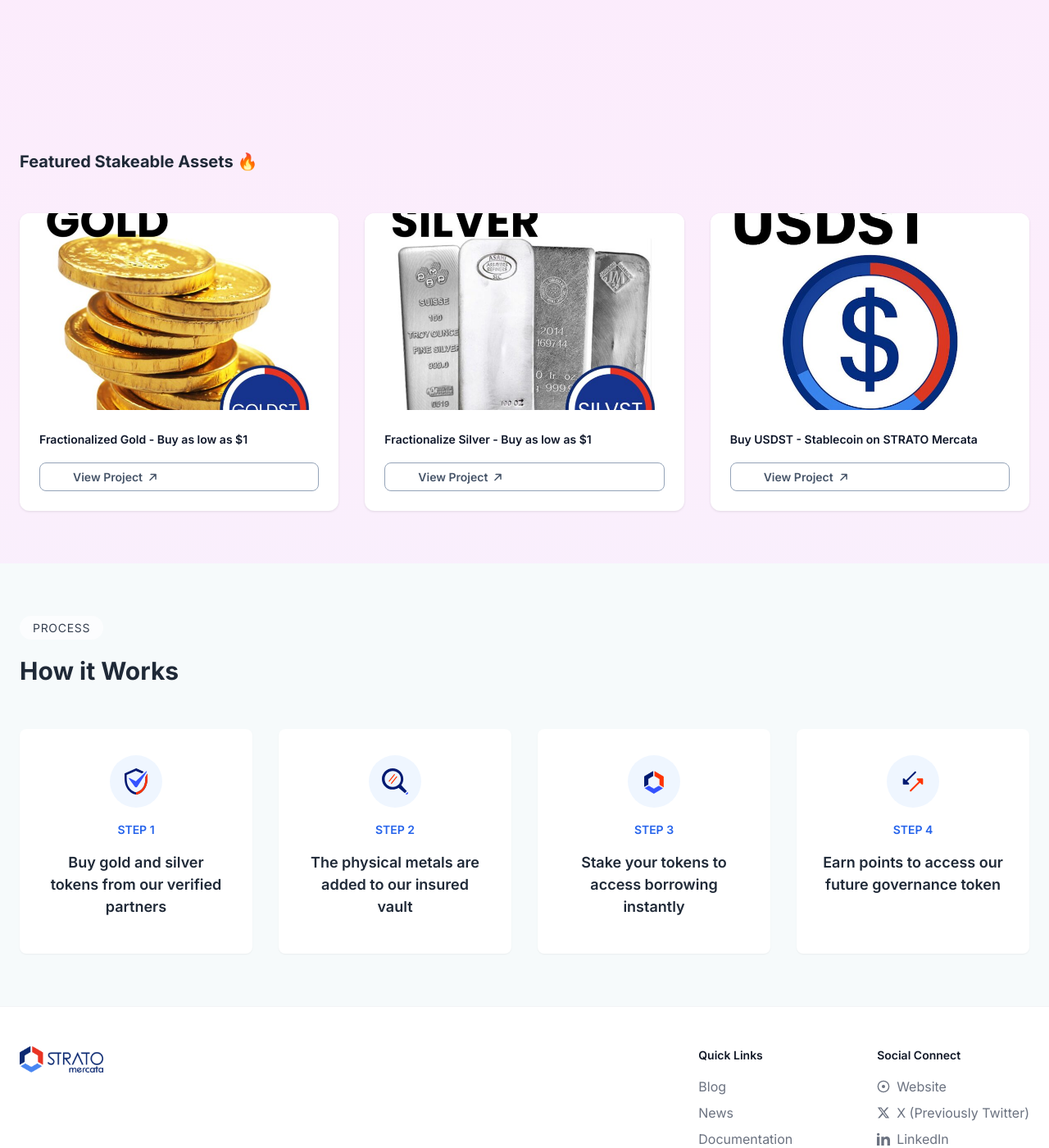
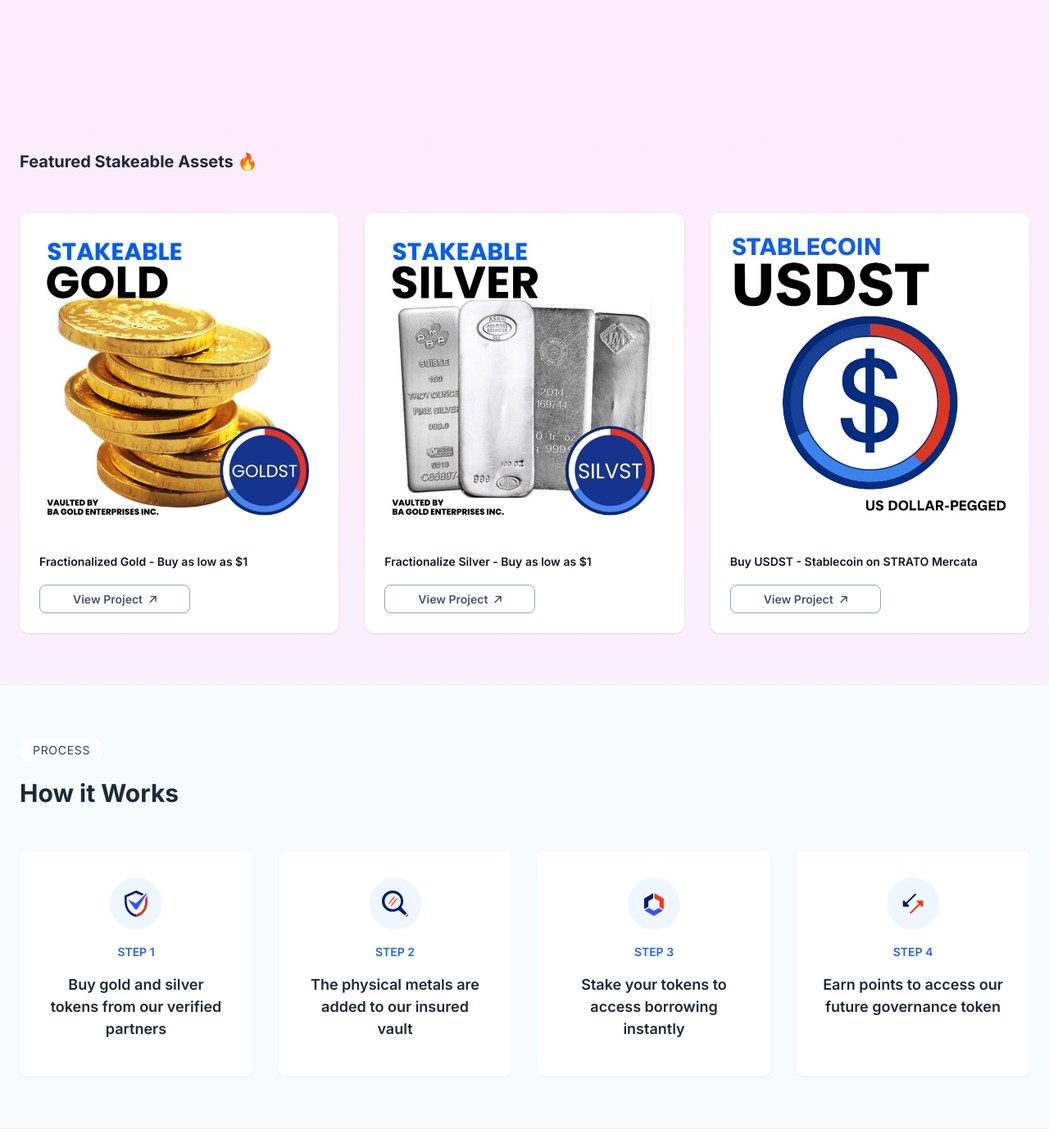
Before and after one commit to stratomercata/stratomercata-website, a Jekyll site: the page built from source/index.html, in a window 1280 px wide and 1400 px high, scrolled down 530 px. Shown: the whole window at 82% size. Built offline with Jekyll 4.4.1, drawn with Linux system fonts in a browser that asks for light colours.

Commit message:
Fix Featured Assets images - use proper aspect ratio and object-fit
Changed asset card images to:
- aspect-ratio: 1/1 for square cards matching original
- object-fit: contain to show full image without cropping
- Removed max-height constraints that were distorting images
- Ensured white background for proper display

Images now display correctly with proper proportions.

```diff
--- a/source/assets/css/common.css
+++ b/source/assets/css/common.css
@@ -350,16 +350,15 @@
 .asset-card img {
   width: 100%;
   height: auto;
-  max-height: 15rem;
-  object-fit: cover;
   display: block;
+  aspect-ratio: 1 / 1;
+  object-fit: contain;
+  background: white;
 }
 
 .asset-card-content {
   padding: 1.5rem;
-  display: flex;
-  flex-direction: column;
-  flex: 1;
+  background: white;
 }
 
 .asset-card-content p {
@@ -391,10 +390,6 @@
 @media (min-width: 768px) {
   .assets-grid {
     grid-template-columns: repeat(3, minmax(0, 1fr));
-  }
-
-  .asset-card img {
-    max-height: 15rem;
   }
 }
 
```
